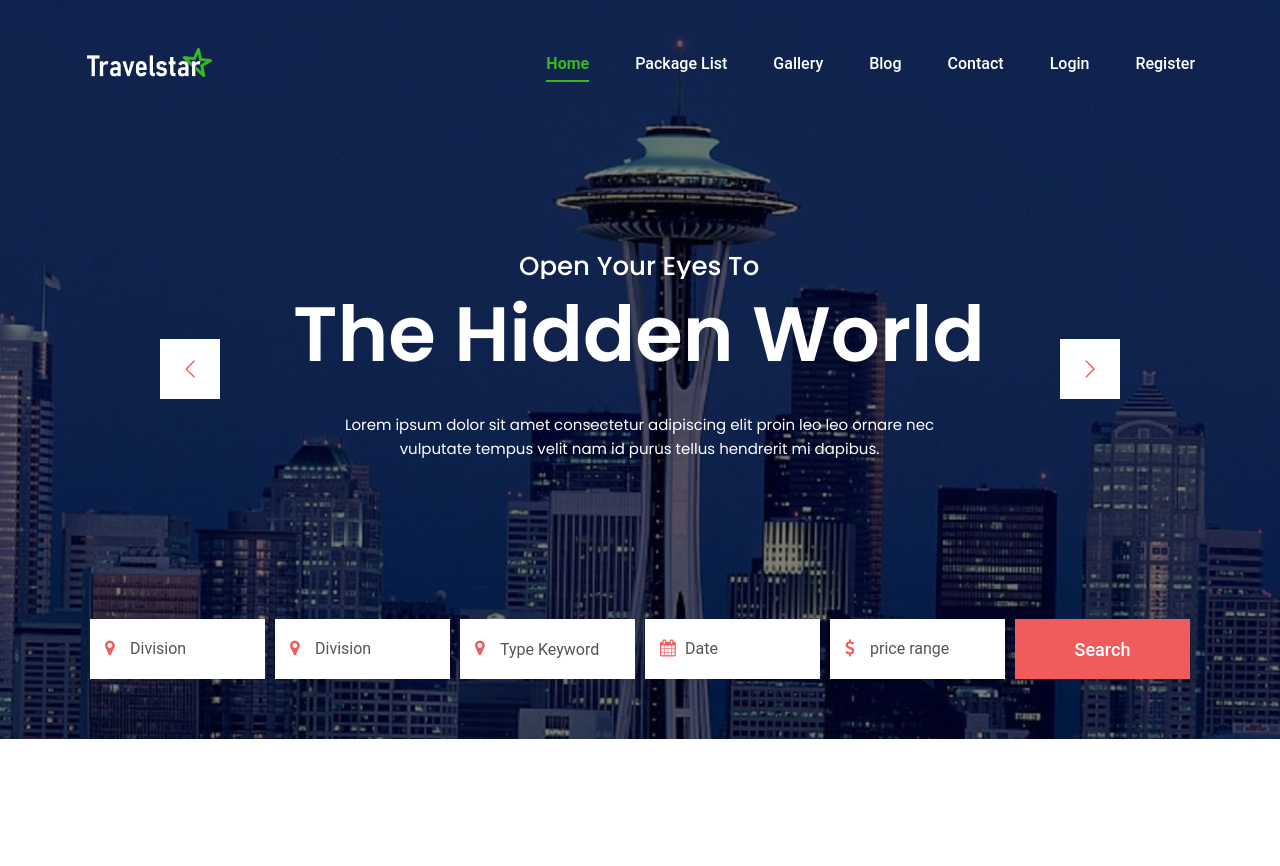
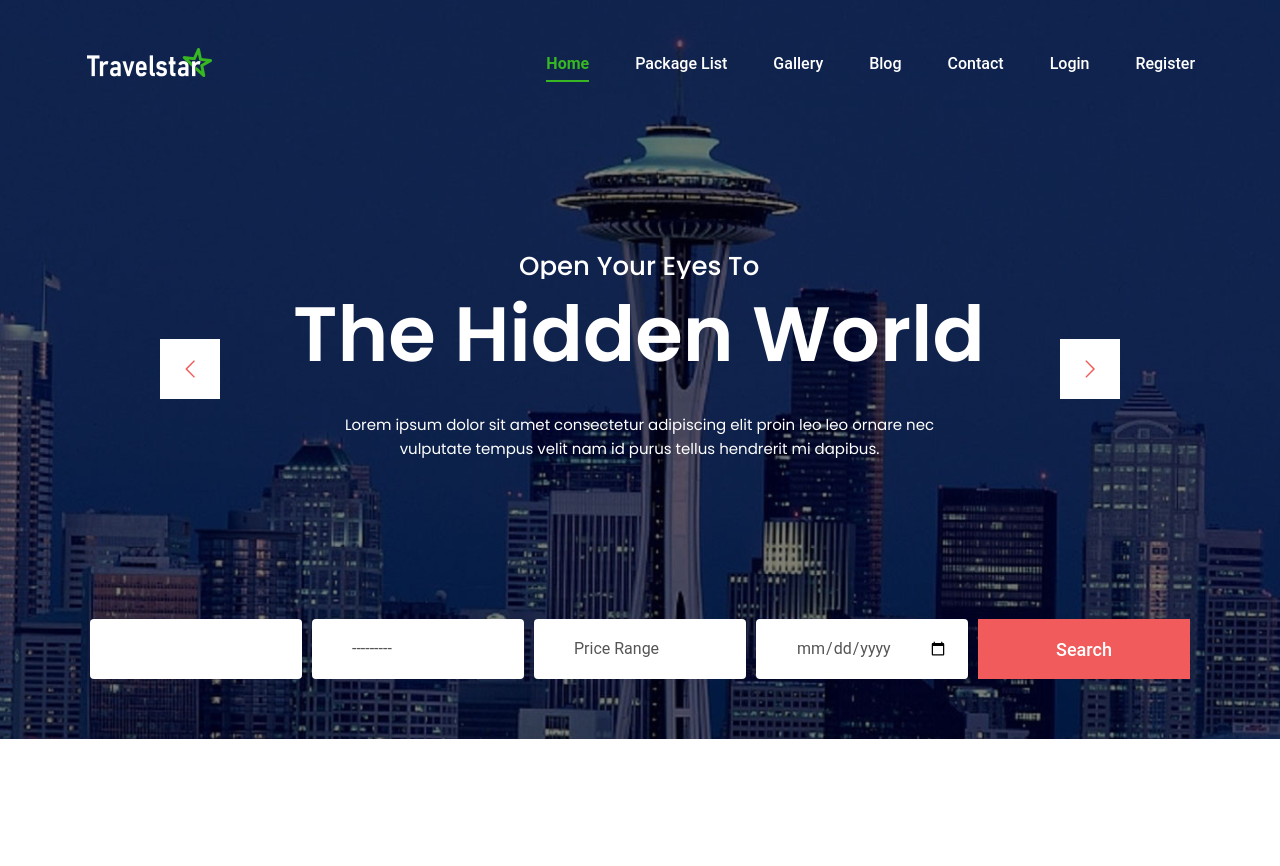
Before and after one commit to sabbir1021/travel-agency, a Django app: page / in a window 1280 px wide. Shown: the part 53-919 px from the top of the page. Run offline with Django 3.2, Linux system fonts and the light colour scheme; data that the repository does not hold is empty; some libraries are stand-ins or nearby versions.

Commit message:
update all 25-09-2020

```diff
--- a/myproject/settings.py
+++ b/myproject/settings.py
@@ -133,6 +133,7 @@ USE_L10N = True
 USE_TZ = True
 
 
+
 # Static files (CSS, JavaScript, Images)
 # https://docs.djangoproject.com/en/3.1/howto/static-files/
 
--- a/templates/partials/search.html
+++ b/templates/partials/search.html
@@ -1,47 +1,21 @@
 {% load static %}
+{% load crispy_forms_tags %}
 
 <section class="search_area">
 	<div class="container">
 		<div class="row">
 			<div class="col-12 col-md-12">
 				<div class="search_form">
-					<form action="#" method="post">
-						<div class="form-group">
-							<label><i class="fa fa-map-marker"></i></label>
-							<select class="hotel-input-first" name="" id="">
-								<option value="volvo">Division</option>
-								{% for location in location_pak %}
-								<option value="volvo">{{location.division}}</option>
-								{% endfor %}
-							</select>
-						</div>
-						<div class="form-group">
-							<label><i class="fa fa-map-marker"></i></label>
-							<select class="hotel-input-first" name="" id="">
-								<option value="volvo">Division</option>
-								{% for location in location_pak %}
-								<option value="volvo">{{location.city}}</option>
-								{% endfor %}
-							</select>
-						</div>
-						<div class="form-group ">
-							<label><i class="fa fa-map-marker"></i></label>
-							<input type="search" name="s" id="keyword2" class="hotel-input-first" placeholder="Type Keyword">
-						</div>
-						<div class="form-group">
-							<label><i class="fa fa-calendar"></i></label>
-							<input type="button" name="s" value="Date" id="datepicker2" class="hotel-input-first">
-						</div>
-						<div class="form-group">
-							<label><i class="fa fa-dollar"></i></label>
-							<select class="hotel-input-first" name="" id="">
-								<option value="volvo">price range</option>
-								<option value="volvo">0 to 1000</option>
-								<option value="saab">0 to 3000</option>
-								<option value="mercedes">0 to 5000</option>
-								<option value="audi">5000 +</option>
-							</select>
-						</div>
+					<form action="#" method="get">
+
+						{{ form.title|as_crispy_field }}
+						{{ form.city|as_crispy_field }}
+						{{ form.price_range|as_crispy_field }}
+						{{ form.date|as_crispy_field }}
+						{% comment %} <div class="form-group">
+							<input type="date" name="date" value="" class="hotel-input-first">
+						</div>  {% endcomment %}
+
 						<div class="form-group searc-btn-7">
 							<button type="submit">Search</button>
 						</div>
--- a/travel/forms.py
+++ b/travel/forms.py
@@ -1,5 +1,6 @@
 from django import forms
-from .models import Booking
+from .models import Booking , Location
+from django.conf import settings
 
 class BookingForm(forms.ModelForm):
     class Meta:
@@ -10,3 +11,23 @@ class BookingForm(forms.ModelForm):
             'phone',
             'message'
         ]
+
+
+class FilterForm(forms.Form):
+    PRICE_CHOICES = (
+        ('0', 'Price Range'),
+        ('500', 'Up To 500'),
+        ('1000', 'Up To 1000'),
+        ('5000', 'Up To 5000'),
+        ('inf', 'Greater Than 5000'),
+    )
+    price_range = forms.ChoiceField(
+        label="", choices=PRICE_CHOICES, required=False)
+    title = forms.CharField(
+        label="", required=False)
+    date = forms.DateField(
+        label="", required=False,
+        widget=forms.TextInput(attrs={'type': 'date'})
+                )
+    city = forms.ModelChoiceField(
+        label="",queryset=Location.objects.values_list('city', flat=True).distinct(), required=False)
--- a/travel/views.py
+++ b/travel/views.py
@@ -2,7 +2,7 @@ from django.shortcuts import render , get_object_or_404 , redirect, HttpResponse
 from .models import Package , Location , Clientfeedback
 from django.views import View, generic
 from django.db.models import Max, Min , Count , Sum
-from .forms import BookingForm
+from .forms import BookingForm , FilterForm
 from django.conf import settings
 from django.views.decorators.csrf import csrf_exempt
 from django.utils.decorators import method_decorator
@@ -17,6 +17,47 @@ class HomeView(View):
         location_pak = Location.objects.all()
         blog_post = Post.objects.all()
         clients = Clientfeedback.objects.all().order_by('-id')[:5]
+
+        form = FilterForm(request.GET)
+        if form.is_valid():
+            price = request.GET.get('price_range')
+            date = request.GET.get('date') or None
+            title = request.GET.get('title')
+            city = request.GET.get('city')
+
+            if date == None:
+                if price == "500" or price == "1000" or price== "5000":
+                    if city=='':
+                        package_list = Package.objects.prefetch_related('images','extras').filter(price__range=(0,price), title__contains=title )
+                    else:
+                        package_list = Package.objects.prefetch_related('images','extras').filter(price__range=(0,price) ,location__city=city, title__contains=title )
+                if price == "inf":
+                    if city=='':
+                        package_list = Package.objects.prefetch_related('images','extras').filter(price__range=(5000,100000),title__contains=title)
+                    else:
+                        package_list = Package.objects.prefetch_related('images','extras').filter(price__range=(5000,100000),title__contains=title, location__city=city)
+                if price == '0':
+                    if city=='':
+                        package_list = Package.objects.prefetch_related('images','extras').filter(title__contains=title)
+                    else:
+                        package_list = Package.objects.prefetch_related('images','extras').filter(title__contains=title, location__city=city)
+            else:
+                if price == "500" or price == "1000" or price== "5000":
+                    if city=='':
+                        package_list = Package.objects.prefetch_related('images','extras').filter(price__range=(0,price), start_date=date,title__contains=title )
+                    else:
+                        package_list = Package.objects.prefetch_related('images','extras').filter(price__range=(0,price) ,location__city=city, start_date=date,title__contains=title )
+                if price == "inf":
+                    if city=='':
+                        package_list = Package.objects.prefetch_related('images','extras').filter(price__range=(5000,100000),start_date=date,title__contains=title)
+                    else:
+                        package_list = Package.objects.prefetch_related('images','extras').filter(price__range=(5000,100000),start_date=date,title__contains=title, location__city=city)
+                if price == '0':
+                    if city=='':
+                        package_list = Package.objects.prefetch_related('images','extras').filter(title__contains=title,start_date=date)
+                    else:
+                        package_list = Package.objects.prefetch_related('images','extras').filter(title__contains=title,start_date=date, location__city=city)
+
         context = {
             'homective':'active',
             'title':'home',
@@ -25,8 +66,10 @@ class HomeView(View):
             'location_pak':location_pak,
             'blog_post' : blog_post,
             'clients' : clients,
+            'form':form
         }
         return render(request, 'package/index.html', context)
+
 
 # class HomeView(generic.ListView):
     # model = Package
```
Also changed, not shown: travel/models.py (+21 -1 lines), myproject/static/css/style.css (line endings or trailing spaces).
